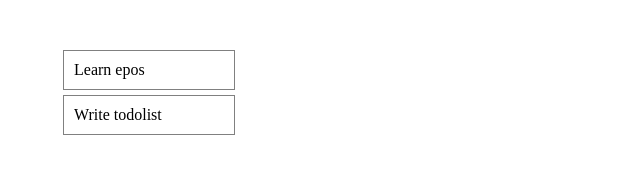
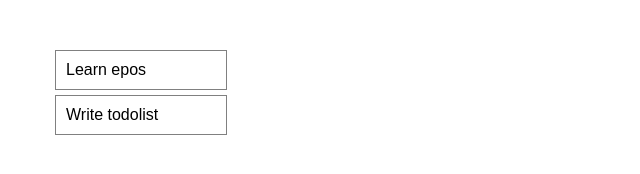
Before and after one commit to imkost/epos-todolist, a website: page src/index.html in a window 1280 px wide. Shown: the whole page, without its empty margins (0-640 px from the left). Drawn offline with Linux system fonts and the light colour scheme.

Commit message:
some fixes

```diff
--- a/src/index.html
+++ b/src/index.html
@@ -3,6 +3,7 @@
   <head>
     <meta charset="utf-8"/>
     <link rel="shortcut icon" href="/favicon.png">
+    <link rel="stylesheet" href="/ui/global.css">
     <link rel="stylesheet" href="/ui/app.css">
     <script src="/index.js" type="module"></script>
   </head>
```
Also changed, not shown: src/ui/global.css (renamed from src/styles.css).
